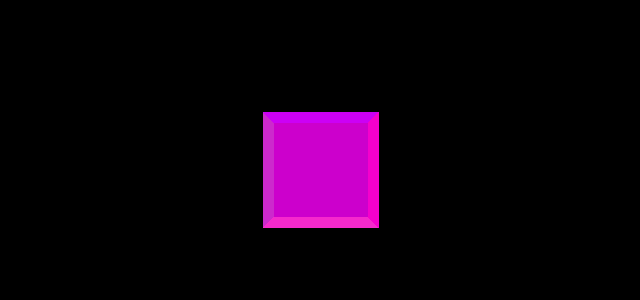
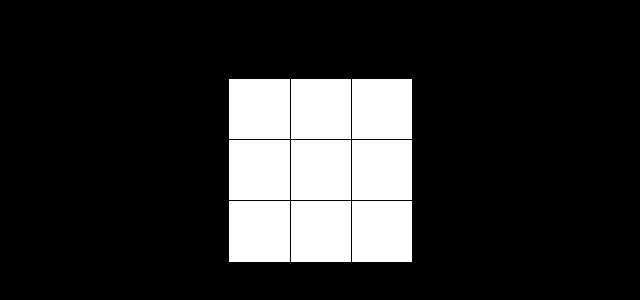
Before and after one commit to helloWorld141/rubik, a plain HTML site: page index.html in a window 1280 px wide. Shown: the part 230-530 px from the top of the page, without its empty margins (319-959 px from the left). Drawn offline with nearby package versions, Linux system fonts and the light colour scheme; animation ran at ten frames a second.

Commit message:
feat: add 27 cubes to contruct a rubik group. add line segments

```diff
--- a/index.html
+++ b/index.html
@@ -9,6 +9,7 @@
 	</head>
 	<body>
 		<script src="js/lib/three.js"></script>
+		<script src="js/utils.js"></script>
 		<script src="js/main.js"></script>
 	</body>
 </html>
--- a/js/main.js
+++ b/js/main.js
@@ -2,7 +2,9 @@ let container;
 let camera, scene, renderer;
 let mousedown = false, mouseup = false, mousedrag = false;
 let rpp = Math.PI / 180; // radian per pixel
-let d = 5;
+let d = 10;
+let cubeDim = 1;
+let n = 3; // dimension of rubik => number of cubes = n**3
 const epsilon = 0.05;
 
 ////// entry point //////
@@ -24,18 +26,32 @@ function init() {
     container.appendChild(renderer.domElement);
 
     const geometry = new THREE.BoxGeometry();
-    // const material = new THREE.MeshBasicMaterial({ color: 0x00ff00 });
+    const commonAttr = {side: THREE.DoubleSide, vertexColors: false};
     const material = [
-        new THREE.MeshBasicMaterial({color:0xff0000, transparent:true, opacity:0.8, side: THREE.DoubleSide}),
-        new THREE.MeshBasicMaterial({color:0x00ff00, transparent:true, opacity:0.8, side: THREE.DoubleSide}),
-        new THREE.MeshBasicMaterial({color:0x0000ff, transparent:true, opacity:0.8, side: THREE.DoubleSide}),
-        new THREE.MeshBasicMaterial({color:0xffff00, transparent:true, opacity:0.8, side: THREE.DoubleSide}),
-        new THREE.MeshBasicMaterial({color:0xff00ff, transparent:true, opacity:0.8, side: THREE.DoubleSide}),
-        new THREE.MeshBasicMaterial({color:0x00ffff, transparent:true, opacity:0.8, side: THREE.DoubleSide}),
+        new THREE.MeshBasicMaterial({color:'red', ...commonAttr}),
+        new THREE.MeshBasicMaterial({color:0x00ff00, ...commonAttr}),
+        new THREE.MeshBasicMaterial({color:0x0000ff, ...commonAttr}),
+        new THREE.MeshBasicMaterial({color:0xffff00, ...commonAttr}),
+        new THREE.MeshBasicMaterial({color:'white',  ...commonAttr}),
+        new THREE.MeshBasicMaterial({color:0x00ffff, ...commonAttr}),
     ];
-    const cube = new THREE.Mesh(geometry, material);
-    console.log(geometry);
-    scene.add(cube);
+    const edges = new THREE.EdgesGeometry( geometry );
+    const line = new THREE.LineSegments( edges, new THREE.LineBasicMaterial( { color: 0x000000 } ) );
+
+    const rubik = new THREE.Group();
+    for (let idx=0; idx<27; idx++) {
+        const cube = new THREE.Mesh(geometry, material);
+        const edgesMaterial = new THREE.LineBasicMaterial( { color: 'black', linewidth: 10 } );
+        const edges = new THREE.EdgesGeometry(cube.geometry);
+        const edgesSegment = new THREE.LineSegments(edges, edgesMaterial);
+        cube.add(edgesSegment);
+        const [i, j, k] = one2three(idx, n);
+        pos = cubePositionToVector3(i, j, k, n, cubeDim);
+        cube.position.set(...pos);
+        rubik.add(cube);
+    }
+    scene.add(rubik);
+
 
     camera.position.z = d;
 
@@ -57,23 +73,21 @@ function init() {
             console.log("Mouse dragged");
             mousedrag = true;
             /// change camera angle based on mouse movement ///
-            // console.log(e.movementX, e.movementY);
             // Let R be the camera vector. Rxy is the projection of R on plane Oxy
             const dPhi = rpp * e.movementX; // angle between Rxy and Ox
             const dTheta = rpp * e.movementY; // angle between R and Oz
-            const R = camera.position.sub(cube.position); // relative position of camera to cube
+            const R = camera.position.sub(rubik.position); // relative position of camera to cube
             const r = R.length();
             let theta = Math.acos(R.y / r);
             let phi = Math.atan2(R.x, R.z)
-            theta = Math.min(Math.max(theta - dTheta, 0), Math.PI);
+            // theta = Math.min(Math.max(theta - dTheta, 0), Math.PI);
+            theta = theta - dTheta;
             phi = phi - dPhi;
-            const spherical = THREE.Spherical(r, phi, theta);
-            // camera.position.setFromSpherical(spherical);
             camera.position.z = r * Math.sin(theta) * Math.cos(phi);
             camera.position.x = r * Math.sin(theta) * Math.sin(phi);
             camera.position.y = r * Math.cos(theta);
 
-            camera.lookAt(cube.position);
+            camera.lookAt(rubik.position);
             console.log(camera.position);
         } else {
             mousedrag = false;
--- /dev/null
+++ b/js/utils.js
@@ -0,0 +1,14 @@
+function cubePositionToVector3(i, j, k, n, side) {
+    const x = (j- parseInt(n/2))*side;
+    const y = -(i - parseInt(n/2))*side;
+    const z = -(k - parseInt(n/2))*side;
+    return [x, y, z];
+}
+
+function one2three(x, n) {
+    const k = parseInt(x/(n**2));
+    const p = x%(n**2);
+    const j = p%n;
+    const i = parseInt(p/n);
+    return [i, j, k];
+}
```
